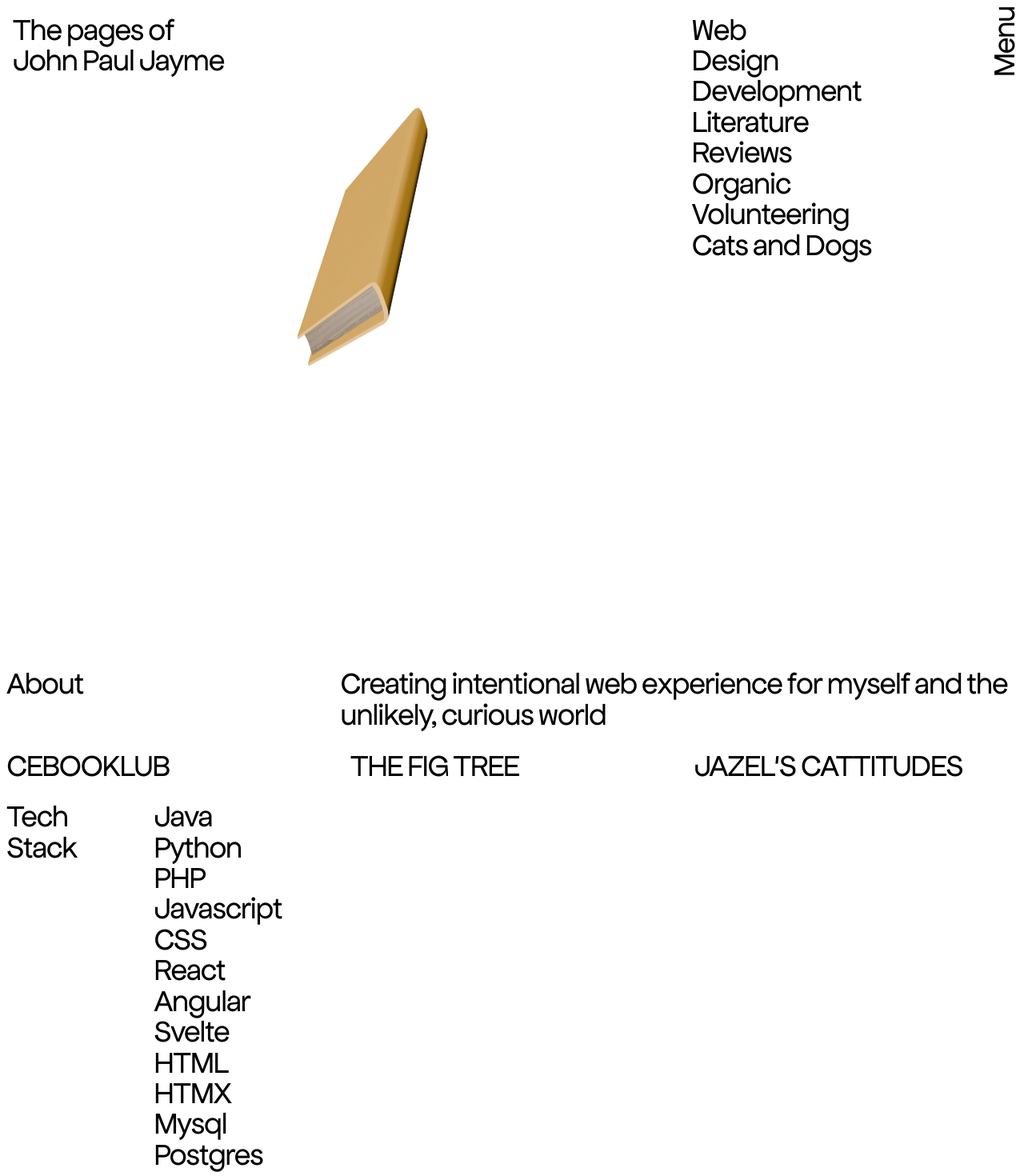
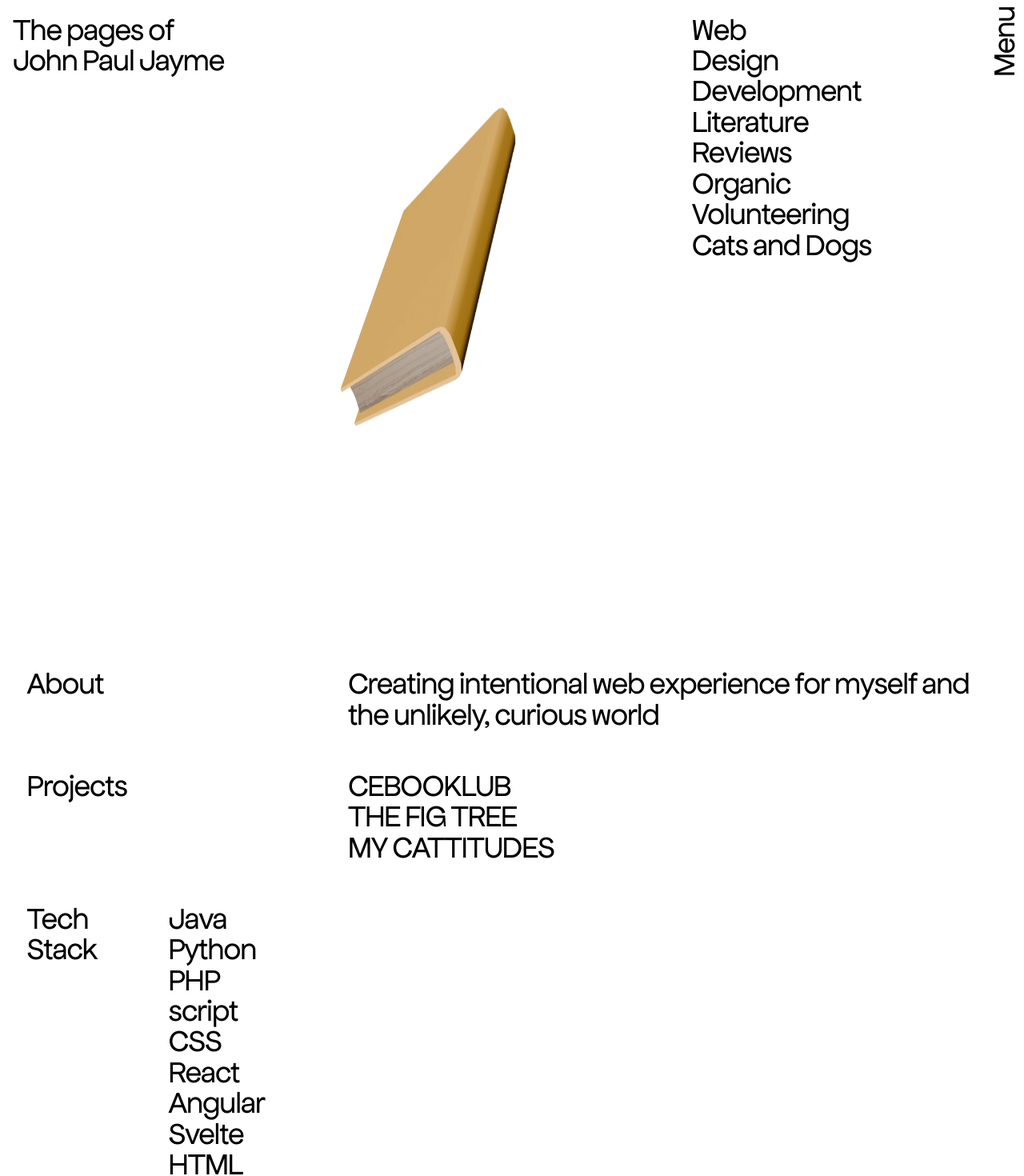
Before and after one commit to jpauljayme/my-portfolio, a Svelte app: page / in a window 1280 px wide. Shown: the top 1470 px of the page at 80% size. Built offline with nearby package versions, Linux system fonts and the light colour scheme.

Commit message:
[refactor/modular] WIP : Fixing nav overlay.

```diff
--- a/index.html
+++ b/index.html
@@ -2,9 +2,8 @@
 <html lang="en">
   <head>
     <meta charset="UTF-8" />
-
     <meta name="viewport" content="width=device-width, initial-scale=1.0" />
-
+    <link rel="icon" href="./src/assets/icons/book_112224_icon.png"/>
     <title>John Paul Jayme | Portfolio</title>
   </head>
   <body>
--- a/src/App.svelte
+++ b/src/App.svelte
@@ -1,31 +1,46 @@
 <script lang="ts">
-  import blender from './assets/book.webp';
+    import Header from "./lib/Header/Header.svelte";
+
+    let toggle : boolean = $state(false);
 </script>
 
 <div class="wrapper">
-  <div class="menu">
-    <span class="menu__text">Menu</span>
-  </div>
-  <header class="header">
-    <h1 class="header__title col">
-      <span>The pages of</span>
-      <br>
-      <span>John Paul Jayme</span>
-    </h1>
-    <ul class="header__links">
-      <li>Web</li>
-      <li>Design</li>
-      <li>Development</li>
-      <li>Literature</li>
-      <li>Reviews</li>
-      <li>Organic</li>
-      <li>Volunteering</li>
-      <li>Cats and Dogs</li>
-    </ul>
-    <div class="header__hero">
-      <img class="hero__book" alt="My artwork" src={blender} />
+  <button class="menu" onclick={() => toggle = !toggle}
+    aria-expanded={toggle}
+    >
+    <span class="menu__text {toggle? 'toggle-nav' : ''}">Menu</span>
+  </button>
+  <nav class="overlay {toggle? 'toggle' : ''}">
+    <div>
+      <a href="/" class="writing-m">
+        <span>The pages of John</span>
+        <br>
+        <span>Paul Jayme</span>
+      </a>
     </div>
-  </header>
+    <div>
+      <ul class="overlay__sections">
+        <li>
+          <a class="writing-m" href="/">Works</a>
+        </li>
+        <li>
+          <a class="writing-m" href="/">
+            Info
+          </a>
+        </li>
+        <li>
+          <a class="writing-m" href="/">
+            Contacts
+          </a>
+        </li>
+      </ul>
+    </div>
+    <div class="overlay__copy writing-m">
+      © 2024
+    </div>
+  </nav>
+
+  <Header />
   <section class="about">
     <h2>About</h2>
     <h3>
@@ -34,37 +49,52 @@
     </h3>
   </section>
   <section class="projects">
-    <h2>CEBOOKLUB</h2>
-    <h2>THE FIG TREE</h2>
-    <h2>JAZEL'S CATTITUDES</h2>
+    <h2 class="projects__title">
+      Projects
+    </h2>
+    <ul class="projects__ul">
+      <li>
+        <a href="http://157.245.144.28/cebooklub-rewind" target="_blank">CEBOOKLUB</a>
+      </li>
+      <li>
+        <a href="#">THE FIG TREE</a>
+      </li>
+      <li>
+        <a href="#">
+          MY CATTITUDES
+        </a>
+      </li>
+    </ul>
   </section>
   <section class="stack">
     <h2>Tech Stack</h2>
-    <ul>
-      <li>Java</li>
-      <li>Python</li>
-      <li>PHP</li>
-      <li>Javascript</li>
-      <li>CSS</li>
-      <li>React</li>
-      <li>Angular</li>
-      <li>Svelte</li>
-      <li>HTML</li>
-      <li>HTMX</li>
-      <li>Mysql</li>
-      <li>Postgres</li>
+    <ul class="stack__ul">
+      <li><span>Java</span></li>
+      <li><span>Python</span></li>
+      <li><span>PHP</span></li>
+      <li><span>script</span></li>
+      <li><span>CSS</span></li>
+      <li><span>React</span></li>
+      <li><span>Angular</span></li>
+      <li><span>Svelte</span></li>
+      <li><span>HTML</span></li>
+      <li><span>HTMX</span></li>
+      <li><span>Mysql</span></li>
+      <li><span>Postgresql</span></li>
     </ul>
   </section>
   <section class="contacts">
     <ul class="contacts__ul">
       <li class="contacts__ul-li">
-        <span>Linkedin</span>
+        <a href="https://www.linkedin.com/in/dev-jprjayme"
+          target="_blank"
+        >Linkedin</a>
       </li>
       <li class="contacts__ul-li">
-        <span>Email</span>
+        <a href="mailto:jp.r.jayme@gmail.com">Email</a>
       </li>
       <li class="contacts__ul-li">
-        <span>Telegram</span>
+        <a href="https://t.me/srzlyjp">Telegram</a>
       </li>
     </ul>
   </section>
@@ -72,24 +102,49 @@
 
 <style>
   .wrapper {
-    display: grid;
+    /* display: grid;
     grid-template-columns: 1fr;
     grid-template-rows: repeat(3, auto);
-    gap: var(--space-m);
+    gap: var(--space-m); */
+    display: contents;
   }
 
-  .header {
+  .writing-m{
+    writing-mode: vertical-rl;
+    transform: rotate(180deg);
+    text-align: right;
+    color: white;
+  }
+
+  .overlay{
     display: grid;
-    /* grid-template-rows: min-content auto; */
-    min-height: 100vh;
-    gap: var(--space-m);
-    position: relative;
-    align-content: start;
-    overflow: hidden;
+    grid-template-columns: repeat(3, 1fr);
+    visibility: hidden;
+    position: fixed;
+    top: 0;
+    left: 0;
+    right: 0;
+    bottom: 0;
+    background-color: black;
+    z-index: 5;
+    color: white;
+    transition: pacity 0.3s ease;
     padding: var(--space-s);
   }
 
+  .overlay__sections{
+    display: flex;
+  }
+
+  .overlay__copy{
+    position: fixed;
+    bottom: var(--space-s);
+    right: var(--space-s);
+  }
+
   .menu {
+    all: unset;
+    font: inherit;
     position: fixed;
     top: var(--space-s);
     right: var(--space-s);
@@ -101,47 +156,33 @@
   .menu__text {
     writing-mode: vertical-rl;
     transform: rotate(180deg);
+    color:black;
   }
 
-  .header__hero{
-    padding: var(--space-m);
-    cursor: grab;
-    position: relative;
-    aspect-ratio: 1/1;
-    transform-style: preserve-3d;
-    perspective: 2000px;
+  .toggle{
+    visibility: visible;
   }
 
-  .hero__book{
-    animation: rotate 15s linear infinite;
-    -moz-animation: rotate 15s linear infinite;
-    transform-style: preserve-3d;
-    display: block;
-    position: absolute;
-
-    width: 80%;
-  }
-
-  @keyframes rotate {
-    from {
-        transform: rotateY(0deg);
-    }
-    to {
-        transform: rotateY(360deg);
-    }
+  .toggle-nav{
+    color: white;
   }
 
   .about{
       display: grid;
       grid-template-columns: minmax(0, 1fr) minmax(0, 2.16fr);
       gap: var(--space-m);
+      padding: var(--space-m);
     }
 
   .projects{
     display: grid;
-    grid-template-columns:
-      repeat(auto-fill, minmax(min(400px, 100%), 1fr));
+    grid-template-columns: minmax(0, 1fr) minmax(0, 2.16fr);
+      /* repeat(auto-fill, minmax(min(400px, 100%), 1fr)); */
     gap: var(--space-m);
+    padding: var(--space-m);
+  }
+
+  .projects__ul{
   }
 
   .stack{
@@ -149,6 +190,7 @@
     grid-template-columns:
       repeat(auto-fill, minmax(150px, 1fr));
     gap: var(--space-m);
+    padding: var(--space-m);
   }
 
   .contacts{
@@ -162,6 +204,7 @@
     display: flex;
     flex-direction: column;
     align-items: center;
+    gap: var(--space-l);
   }
 
   .contacts__ul-li{
@@ -177,17 +220,6 @@
 
 /* Laptop */
 @media (min-width: 760px) {
-    .header{
-        grid-template-columns: minmax(0, 2.06fr) minmax(0, 1fr);
-    }
-
-    .header__hero{
-        top: 50%;
-        left: 50%;
-        width: 100vh;
-        height: 100vh;
-        margin: -40vh;
-    }
 }
 
 /* Desktop */
--- a/src/app.css
+++ b/src/app.css
@@ -36,6 +36,10 @@ li{
     list-style: none;
 }
 
+a{
+    text-decoration: none;
+    color: black;
+}
 /* Tablets */
 @media (min-width: 550px) {
     html{
--- a/src/assets/css/medium.css
+++ /dev/null
@@ -1,3 +0,0 @@
-@media only screen and (min-width: 550px) {
-
-}
--- /dev/null
+++ b/src/lib/Header/Header.svelte
@@ -0,0 +1,82 @@
+<script lang="ts">
+    import book from "../../assets/images/book.webp";
+</script>
+
+<header class="header">
+    <h1 class="header__title col">
+        <span>The pages of</span>
+        <br />
+        <span>John Paul Jayme</span>
+    </h1>
+    <ul class="header__links">
+        <li>Web</li>
+        <li>Design</li>
+        <li>Development</li>
+        <li>Literature</li>
+        <li>Reviews</li>
+        <li>Organic</li>
+        <li>Volunteering</li>
+        <li>Cats and Dogs</li>
+    </ul>
+    <div class="header__hero">
+        <img class="hero__book" alt="My artwork" src={book} />
+    </div>
+</header>
+
+<style>
+    .header {
+        display: grid;
+        /* grid-template-rows: min-content auto; */
+        min-height: 100vh;
+        gap: var(--space-m);
+        position: relative;
+        align-content: start;
+        overflow: hidden;
+        padding: var(--space-s);
+    }
+
+    .header__hero {
+        padding: var(--space-m);
+        cursor: grab;
+        position: relative;
+        aspect-ratio: 1/1;
+        transform-style: preserve-3d;
+        perspective: 2000px;
+        top: 20%;
+        left: -5%;
+
+    }
+
+    .hero__book {
+        animation: rotate 15s linear infinite;
+        -moz-animation: rotate 15s linear infinite;
+        transform-style: preserve-3d;
+        display: block;
+        position: absolute;
+        width: 100%;
+    }
+
+    @keyframes rotate {
+        from {
+            transform: rotateY(0deg);
+        }
+        to {
+            transform: rotateY(360deg);
+        }
+    }
+
+    /* Laptop */
+    @media (min-width: 760px) {
+        .header {
+            grid-template-columns: minmax(0, 2.06fr) minmax(0, 1fr);
+        }
+
+        .header__hero {
+            top: 50%;
+            left: 50%;
+            width: 100vh;
+            height: 100vh;
+            margin: -40vh;
+        }
+    }
+</style>
```
Also changed, not shown: src/assets/css/small.css (deleted), src/assets/icons/book_112224_icon.png (added), src/assets/images/book.webp (renamed from src/assets/book.webp), src/lib/Nav/Nav.svelte (added).
